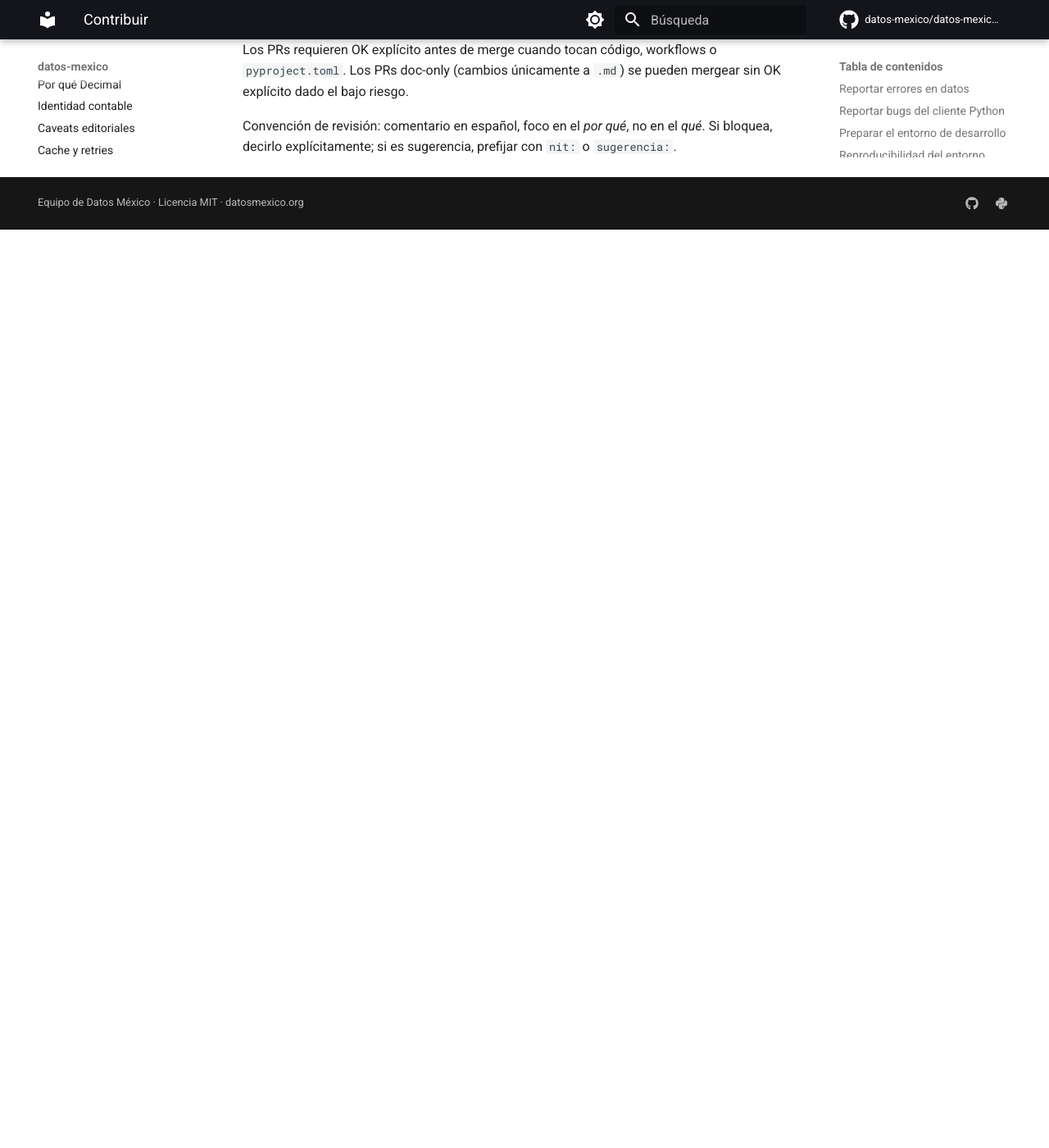
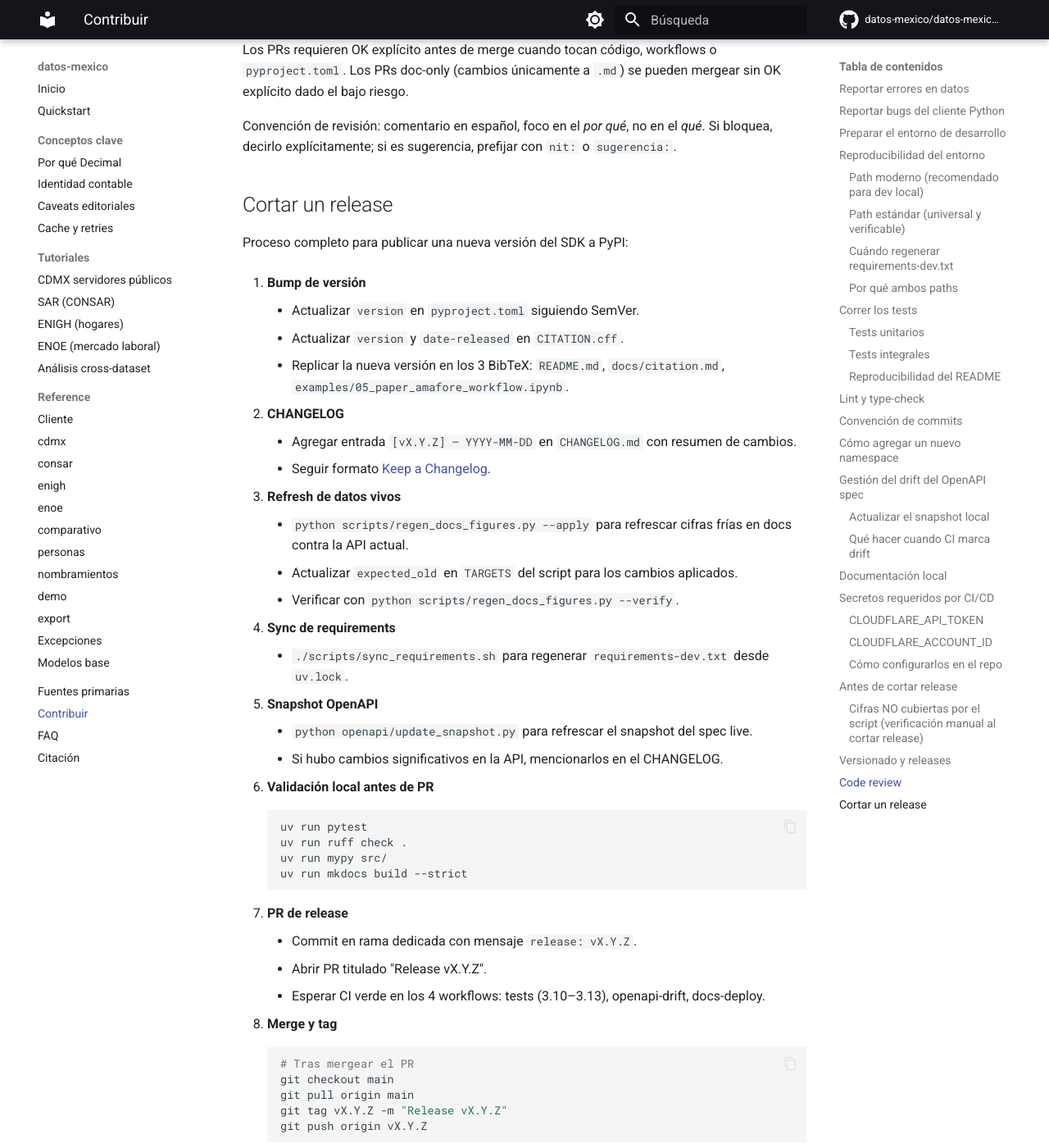
Before and after one commit to Datos-Mexico/datos-mexico-py, an MkDocs documentation site: the page built from docs/contributing.md, in a window 1280 px wide and 1400 px high, scrolled down 9342 px. Shown: the whole window at 82% size. Built offline with MkDocs 1.6.1 and Material for MkDocs 9.7.7, drawn with Linux system fonts in a browser that asks for light colours; comment, search, counter and statistics services are not loaded; before the commit the page ends 9622 px from its top, so only the background shows below that; some of the changed text lies outside the part shown.

Commit message:
docs(contributing): documentar proceso de release
Sección 'Cortar un release' con 10 pasos numerados desde bump de
versión hasta verificación post-release:

- bump version en pyproject.toml, CITATION.cff, los 3 BibTeX
- CHANGELOG en formato Keep a Changelog
- refresh de cifras frías con scripts/regen_docs_figures.py
- sync de requirements-dev.txt con scripts/sync_requirements.sh
- snapshot OpenAPI con openapi/update_snapshot.py
- validación local: pytest + ruff + mypy + mkdocs --strict
- PR de release y espera de CI (tests + drift + docs-deploy)
- merge, tag y push del tag
- publish.yml dispara OIDC trusted publishing
  (TestPyPI → PyPI)
- verificación post-release: pypi.org, install limpio,
  docs.datosmexico.org, GitHub Release con notas

````diff
--- a/docs/contributing.md
+++ b/docs/contributing.md
@@ -309,3 +309,63 @@
 Los PRs requieren OK explícito antes de merge cuando tocan código, workflows o `pyproject.toml`. Los PRs doc-only (cambios únicamente a `.md`) se pueden mergear sin OK explícito dado el bajo riesgo.
 
 Convención de revisión: comentario en español, foco en el *por qué*, no en el *qué*. Si bloquea, decirlo explícitamente; si es sugerencia, prefijar con `nit:` o `sugerencia:`.
+
+## Cortar un release
+
+Proceso completo para publicar una nueva versión del SDK a PyPI:
+
+1. **Bump de versión**
+    - Actualizar `version` en `pyproject.toml` siguiendo SemVer.
+    - Actualizar `version` y `date-released` en `CITATION.cff`.
+    - Replicar la nueva versión en los 3 BibTeX: `README.md`, `docs/citation.md`, `examples/05_paper_amafore_workflow.ipynb`.
+
+2. **CHANGELOG**
+    - Agregar entrada `[vX.Y.Z] — YYYY-MM-DD` en `CHANGELOG.md` con resumen de cambios.
+    - Seguir formato [Keep a Changelog](https://keepachangelog.com).
+
+3. **Refresh de datos vivos**
+    - `python scripts/regen_docs_figures.py --apply` para refrescar cifras frías en docs contra la API actual.
+    - Actualizar `expected_old` en `TARGETS` del script para los cambios aplicados.
+    - Verificar con `python scripts/regen_docs_figures.py --verify`.
+
+4. **Sync de requirements**
+    - `./scripts/sync_requirements.sh` para regenerar `requirements-dev.txt` desde `uv.lock`.
+
+5. **Snapshot OpenAPI**
+    - `python openapi/update_snapshot.py` para refrescar el snapshot del spec live.
+    - Si hubo cambios significativos en la API, mencionarlos en el CHANGELOG.
+
+6. **Validación local antes de PR**
+
+    ```bash
+    uv run pytest
+    uv run ruff check .
+    uv run mypy src/
+    uv run mkdocs build --strict
+    ```
+
+7. **PR de release**
+    - Commit en rama dedicada con mensaje `release: vX.Y.Z`.
+    - Abrir PR titulado "Release vX.Y.Z".
+    - Esperar CI verde en los 4 workflows: tests (3.10–3.13), openapi-drift, docs-deploy.
+
+8. **Merge y tag**
+
+    ```bash
+    # Tras mergear el PR
+    git checkout main
+    git pull origin main
+    git tag vX.Y.Z -m "Release vX.Y.Z"
+    git push origin vX.Y.Z
+    ```
+
+9. **Publicación automática**
+    - El tag dispara `.github/workflows/publish.yml` con OIDC trusted publishing.
+    - El workflow construye, publica a TestPyPI, y si TestPyPI queda verde publica a PyPI.
+    - Esperar ~5–15 minutos para que PyPI propague.
+
+10. **Verificación post-release**
+    - Verificar en [pypi.org/project/datos-mexico](https://pypi.org/project/datos-mexico/) que la nueva versión aparece.
+    - `pip install --upgrade datos-mexico` en venv limpio y probar el primer ejemplo del README.
+    - Verificar que [docs.datosmexico.org](https://docs.datosmexico.org) refleja los cambios (deploy automático tras el merge).
+    - Crear GitHub Release con notas extraídas del CHANGELOG.
````
